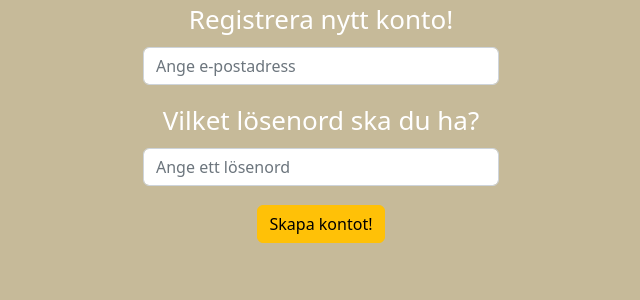
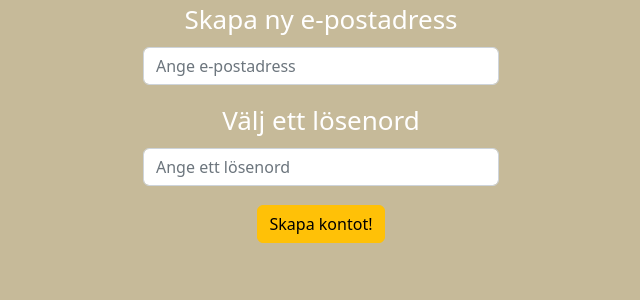
Before and after one commit to talebhammoude/FE21-JS3-taleb-hammoude-homework3, a React (Create React App) app in the folder homework3/: page /register in a window 1280 px wide. Shown: the top 300 px of the page, without its empty margins (319-959 px from the left). Built offline with nearby package versions, Linux system fonts and the light colour scheme.

Commit message:
Update index.js

```diff
--- a/homework3/src/Components/Signup/index.js
+++ b/homework3/src/Components/Signup/index.js
@@ -43,12 +43,12 @@ const Signup = ()=> {
           <Col xs={{ order: 12 }}>
             <Form>
               <Form.Group className="mb-3" controlId="formBasicEmail">
-                <Form.Label>Registrera nytt konto!</Form.Label>
+                <Form.Label>Skapa ny e-postadress</Form.Label>
                 <Form.Control onChange={(event)=>{setEmail(event.target.value)}} type="email" placeholder="Ange e-postadress" />
               </Form.Group>
 
               <Form.Group className="mb-3" controlId="formBasicPassword">
-                <Form.Label>Vilket lösenord ska du ha?</Form.Label>
+                <Form.Label>Välj ett lösenord</Form.Label>
                 <Form.Control onChange={(event)=>{setPassword(event.target.value)}} type="password" placeholder="Ange ett lösenord" />
               </Form.Group>
 
```
